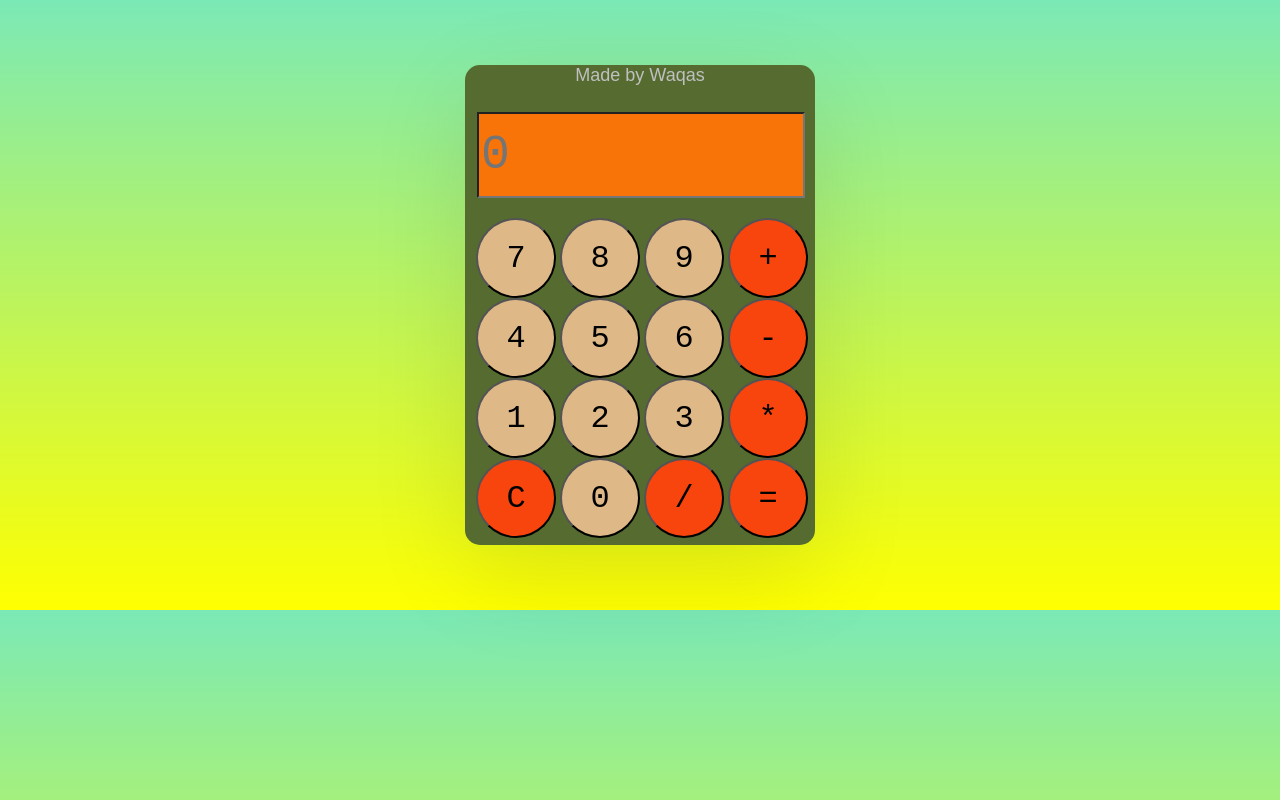
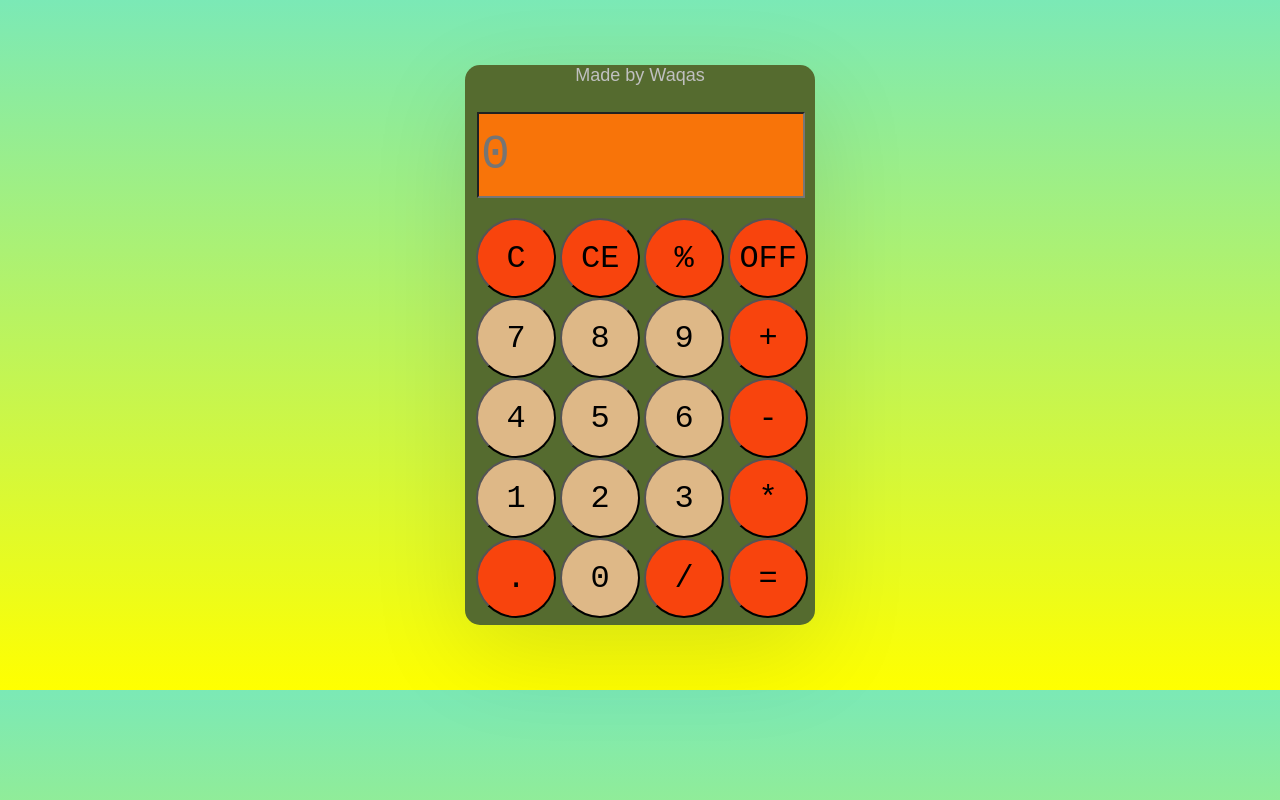
Before and after one commit to Muhammadwaqas1992/Calculator, a plain HTML site: page index.html in a window 1280 px wide. Drawn offline with Linux system fonts and the light colour scheme.

Commit message:
first commit

```diff
--- a/index.html
+++ b/index.html
@@ -13,7 +13,15 @@
         <form name="cal">
             <input type="text" name="display" id="display" placeholder="0" readonly maxlength="10">
             <br>
+
             <div class="button-box">
+                <input type="button" class="btn-mbtn" value="C" onclick="cal.display.value =''">
+                <input type="button" class="btn-mbtn" value="CE" onclick="cal.display.value =''">
+                <input type="button" class="btn-mbtn" value="%" onclick="cal.display.value +='%'">
+                <input type="button" class="btn-mbtn" value="OFF" onclick="cal.display.value =''" >
+
+            <br>
+
                 <input type="button" class="btn" value="7" onclick="cal.display.value +='7'">
                 <input type="button" class="btn" value="8" onclick="cal.display.value +='8'">
                 <input type="button" class="btn" value="9" onclick="cal.display.value +='9'">
@@ -29,7 +37,7 @@
                 <input type="button" class="btn" value="3" onclick="cal.display.value +='3'">
                 <input type="button" class="btn-mbtn" value="*" onclick="cal.display.value +='*'">
             <br>
-                <input type="button" class="btn-mbtn" value="C" onclick="cal.display.value =''">
+                <input type="button" class="btn-mbtn" value="." onclick="cal.display.value +='.'">
                 <input type="button" class="btn" value="0" onclick="cal.display.value +='0'">
                 <input type="button" class="btn-mbtn" value="/" onclick="cal.display.value +='/'">
                 <input type="button" class="btn-mbtn" value="=" onclick="cal.display.value = eval(cal.display.value)">
--- a/style.css
+++ b/style.css
@@ -4,7 +4,7 @@ body{
 }
 .wrapper{
     width: 350px;
-    height: 480px;
+    height: 560px;
     margin: 65px auto;
     background-color: white;
     border-radius: 15px;
@@ -62,3 +62,6 @@ p{
     margin-left: 0.70rem;
     margin-top: -0.75rem;
 }
+.btn-mbtn .CE{
+    text-align: right;
+}
```
